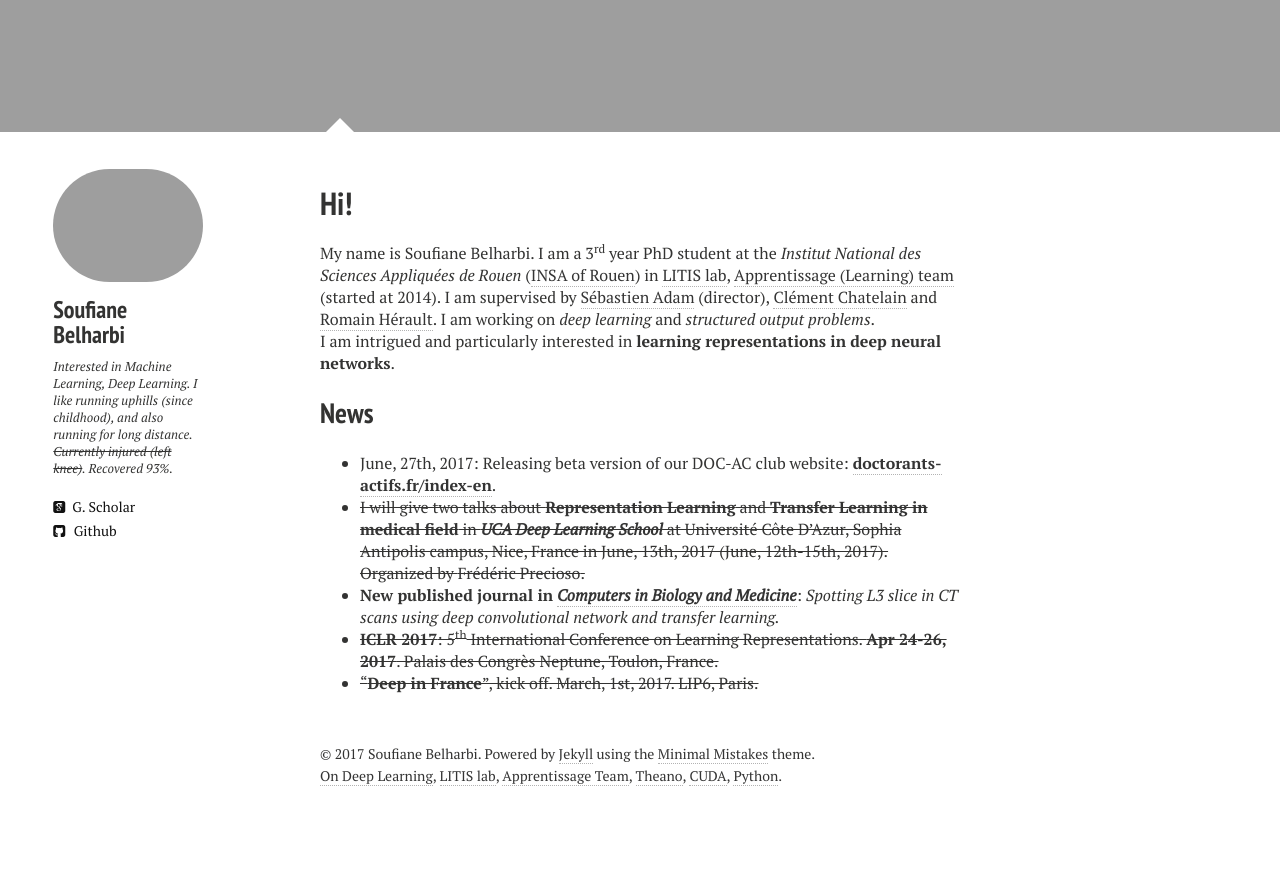
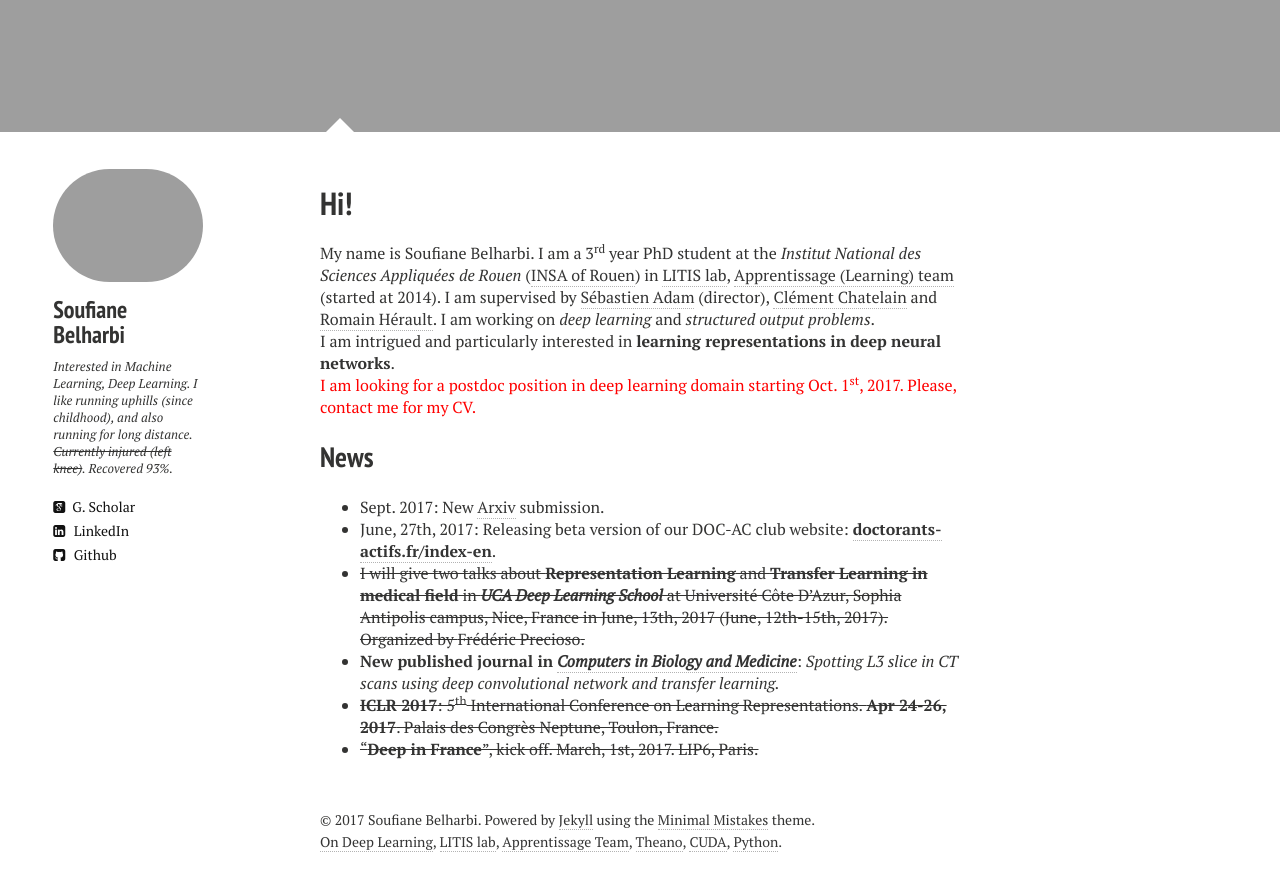
Before and after one commit to sbelharbi/sbelharbi.github.io, a Jekyll site: the page built from index.md, in a window 1280 px wide and 900 px high, scrolled down 916 px. Shown: the top 891 px of the window. Built offline with Jekyll 4.4.1, drawn with Linux system fonts in a browser that asks for light colours; nearby versions of some CDN libraries; before the commit the page ends 1750 px from its top, so only the background shows below that.

Commit message:
new arxiv + linkedin

```diff
--- a/_config.yml
+++ b/_config.yml
@@ -15,7 +15,7 @@ owner:
   email:          #
   # Social networking links are used in author-bio sidebar. Update and remove as you like.
   twitter: #
-  linkedin: #
+  linkedin: soufiane-belharbi
   google_scholar: br7lo4MAAAAJ&hl=en
   google_plus: #
   github: sbelharbi
--- a/index.md
+++ b/index.md
@@ -19,7 +19,10 @@ working on *deep learning* and *structured output problems*.
 
 I am intrigued and particularly interested in **learning representations in deep neural networks**.
 
+<span style="color:red"> I am looking for a postdoc position in deep learning domain starting Oct. 1<sup>st</sup>, 2017. Please, contact me for my CV.</span>
+
 ## News
+* Sept. 2017: New [Arxiv](https://arxiv.org/abs/1709.01867) submission.
 * June, 27th, 2017: Releasing beta version of our DOC-AC club website: [**doctorants-actifs.fr/index-en**](http://doctorants-actifs.fr/index-en/).
 * ~~I will give two talks about [**Representation Learning**](/publications/2017/presentation-Representation-Learning-UCA-Deep-Learning-School-2017-Nice.pdf) and [**Transfer Learning in medical field**](/publications/2017/presentation-l3-detection-UCA-Deep-Learning-School-2017-Nice.pdf) in [***UCA Deep Learning School***](http://univ-cotedazur.fr/events/deep-learning-school) at Université Côte D'Azur, Sophia Antipolis campus, Nice, France in June, 13th, 2017 (June, 12th-15th, 2017). Organized by [Frédéric Precioso](http://www.i3s.unice.fr/~precioso).~~
 * **New published journal in** [***Computers in Biology and Medicine***](https://www.journals.elsevier.com/computers-in-biology-and-medicine/): *Spotting L3 slice in CT scans using deep convolutional network and transfer learning.*
```
